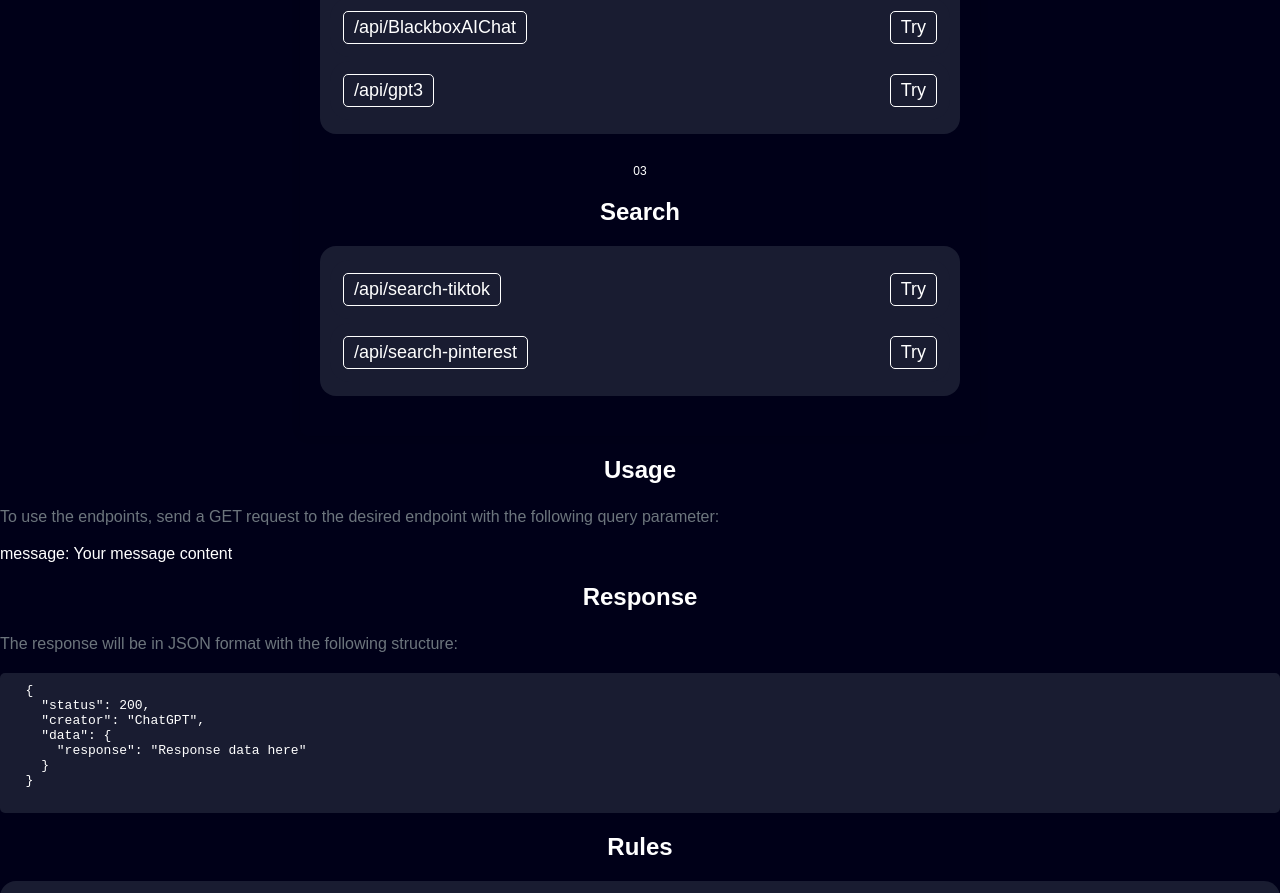
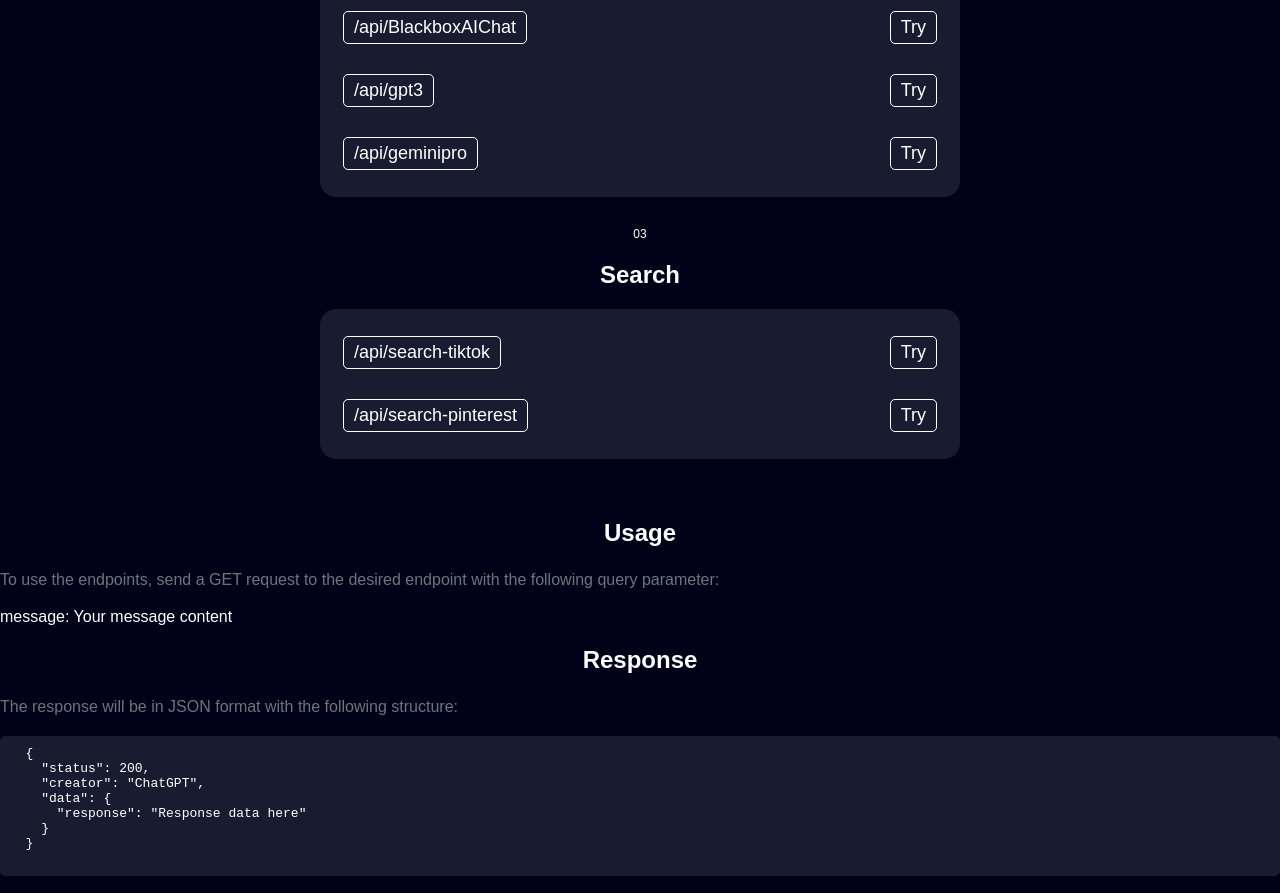
Before and after one commit to rioowho/api.riooxdzzz, a website: page index.html in a window 1280 px wide. Shown: the part 980-1873 px from the top of the page. Drawn offline with Linux system fonts and the light colour scheme; no server answers.

Commit message:
Add files via upload

```diff
--- a/index.html
+++ b/index.html
@@ -174,6 +174,10 @@
       <div class="btn">
       <div class="btn-link">/api/gpt3</div>
       <a href="/api/gpt3?message=hallo gpt3" class="btn-link">Try</a>
+      </div>
+      <div class="btn">
+      <div class="btn-link">/api/geminipro</div>
+      <a href="/api/geminipro?message=hallo gemini" class="btn-link">Try</a>
     </div>
   </div>
 
```
